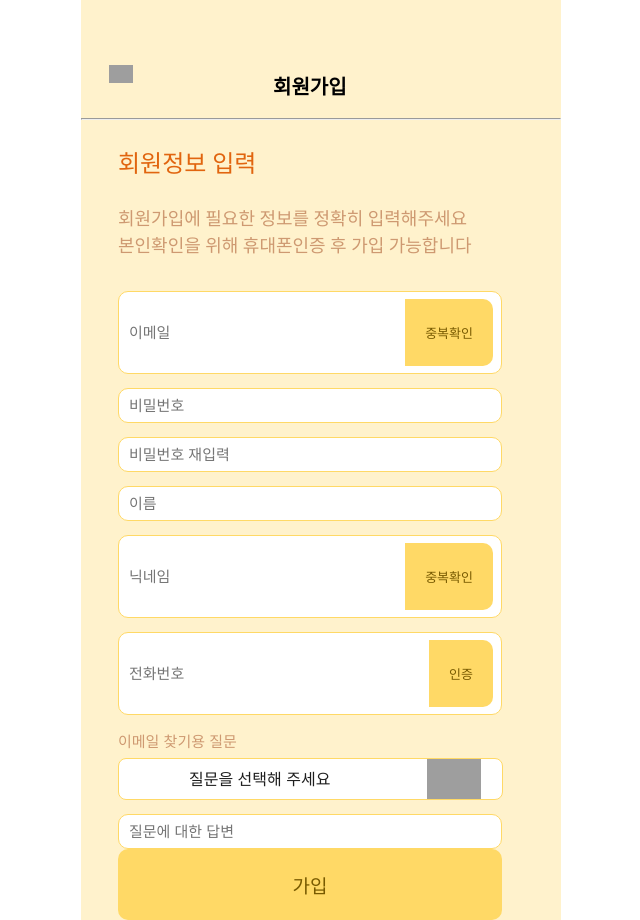
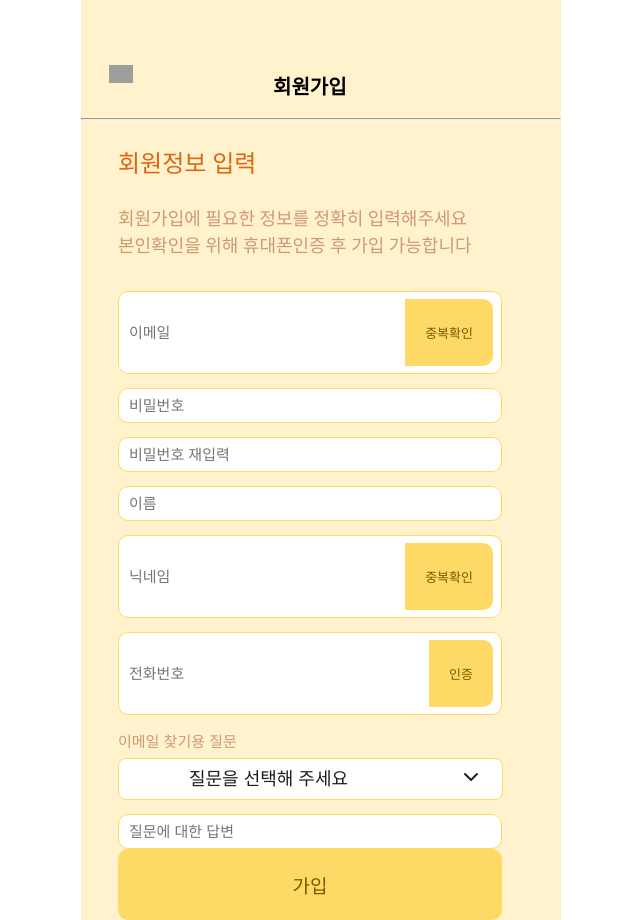
Before and after one commit to 2hanse/MultiCampus-Final-Front, a React (Create React App) app: page /join in a window 1280 px wide. Shown: the whole page, without its empty margins (319-959 px from the left). Built offline with nearby package versions, Linux system fonts and the light colour scheme; grey boxes are pictures that could not be loaded.

Commit message:
드롭다운 수정 및 css 개선

```diff
--- a/src/component/join/Dropdown.jsx
+++ /dev/null
@@ -1,48 +0,0 @@
-import React from "react";
-import styled from "styled-components";
-
-const Dropdown = ({ id }) => {
-  return (
-    <StyledDropdown>
-      <select id={id}>
-        <option value="">질문을 선택해 주세요</option>
-      </select>
-      <img src="https://cdn.builder.io/api/v1/image/assets/TEMP/12221094a416e00ff30d6d9b2f3ec385c3b99cf8b95b0d43275db41f8ca1e3e3?placeholderIfAbsent=true&apiKey=7adddd5587f24b91884c2915be4df62c" alt="Dropdown arrow" className="dropdown-arrow" />
-    </StyledDropdown>
-  );
-};
-
-const StyledDropdown = styled.div`
-  border-radius: 8px;
-  background-color: #fff;
-  display: flex;
-  margin-top: 7px;
-  width: 294px;
-  max-width: 100%;
-  gap: 20px;
-  font-size: 16px;
-  color: #1e1e1e;
-  justify-content: space-between;
-  padding: 0 19px 0 70px;
-  border: 1px solid #ffd966;
-  align-items: center;
-
-  select {
-    flex: 1;
-    border: none;
-    outline: none;
-    background: transparent;
-    font-size: 16px;
-    color: #1e1e1e;
-    appearance: none;
-  }
-
-  .dropdown-arrow {
-    aspect-ratio: 1.45;
-    object-fit: contain;
-    object-position: center;
-    width: 58px;
-  }
-`;
-
-export default Dropdown;
--- /dev/null
+++ b/src/component/join/Icons.jsx
@@ -0,0 +1,19 @@
+import React from "react";
+
+export const ChevronDown = () => (
+  <svg
+    width="24"
+    height="24"
+    viewBox="0 0 24 24"
+    fill="none"
+    xmlns="http://www.w3.org/2000/svg"
+  >
+    <path
+      d="M6 9L12 15L18 9"
+      stroke="#1E1E1E"
+      strokeWidth="2"
+      strokeLinecap="round"
+      strokeLinejoin="round"
+    />
+  </svg>
+);
--- a/src/component/join/InputField.jsx
+++ b/src/component/join/InputField.jsx
@@ -28,7 +28,7 @@ const StyledInputField = styled.div`
     border: none;
     outline: none;
     font-size: 15px;
-    color: #b7b2b2;
+    color: black;
   }
 
   .visually-hidden {
--- a/src/component/join/SignUpForm.jsx
+++ b/src/component/join/SignUpForm.jsx
@@ -1,10 +1,9 @@
-import React from "react";
+import React, { useState } from "react";
 import styled from "styled-components";
 import Header from "./Header";
 import InputField from "./InputField";
 import Button from "./Button";
-import Dropdown from "./Dropdown";
-import axios from "axios";
+import { ChevronDown } from "./Icons";
 
 const SignUpForm = () => {
   const inputFields = [
@@ -15,6 +14,26 @@ const SignUpForm = () => {
     { label: "닉네임", hasButton: true, buttonText: "중복확인" },
     { label: "전화번호", hasButton: true, buttonText: "인증" },
   ];
+
+  const [isOpen, setIsOpen] = useState(false);
+  const [selectedQuestion, setSelectedQuestion] = useState("");
+
+  const questions = [
+    "아버지 고향은 어디입니까?",
+    "당신의 보물 1호는 무엇입니까?",
+    "출신 초등학교 이름은 무엇입니까?",
+    "어머님의 성함은 무엇입니까?"
+  ];
+
+  const handleSelectChange = (event) => {
+    setSelectedQuestion(event.target.value);
+    setIsOpen(false);
+  };
+
+  const toggleDropdown = () => {
+    setIsOpen(!isOpen);
+  };
+
 
   return (
     <StyledForm>
@@ -32,7 +51,31 @@ const SignUpForm = () => {
         <label htmlFor="securityQuestion" className="security-question-label">
           이메일 찾기용 질문
         </label>
-        <Dropdown id="securityQuestion" />
+
+        <Card>
+          <SelectWrapper onClick={toggleDropdown}>
+            <StyledSelect
+              value={selectedQuestion}
+              onChange={handleSelectChange}
+              onBlur={() => setIsOpen(false)}
+              open={isOpen}
+            >
+              <option value="" disabled hidden>
+                질문을 선택해 주세요
+              </option>
+              {questions.map((question, index) => (
+                <option key={index} value={question}>
+                  {question}
+                </option>
+              ))}
+            </StyledSelect>
+          </SelectWrapper>
+          <IconWrapper onClick={toggleDropdown} isOpen={isOpen}>
+            <ChevronDown />
+          </IconWrapper>
+        </Card>
+
+
         <InputField label="질문에 대한 답변" />
         <Button >가입</Button>
       </main>
@@ -80,4 +123,43 @@ const StyledForm = styled.form`
   }
 `;
 
+const Card = styled.div`
+  border-radius: 8px;
+  background-color: #fff;
+  display: flex;
+  width: 294px;
+  height: 40px;
+  justify-content: space-between;
+  align-items: center;
+  padding: 0 19px 0 70px;
+  border: 1px solid #ffd966;
+  margin-top: 7px;
+`;
+
+const SelectWrapper = styled.div`
+  flex-grow: 1;
+  cursor: pointer;
+`;
+
+const StyledSelect = styled.select`
+  width: 100%;
+  font-size: 18px;
+  color: #1e1e1e;
+  border: none;
+  background-color: transparent;
+  appearance: none;
+  outline: none;
+  cursor: pointer;
+  &::-ms-expand {
+    display: none;
+  }
+`;
+
+const IconWrapper = styled.div`
+  transform: ${({ isOpen }) => (isOpen ? "rotate(180deg)" : "rotate(0)")};
+  transition: transform 0.3s ease;
+  cursor: pointer;
+`;
+
+
 export default SignUpForm;
```
